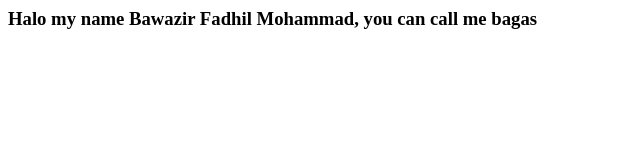
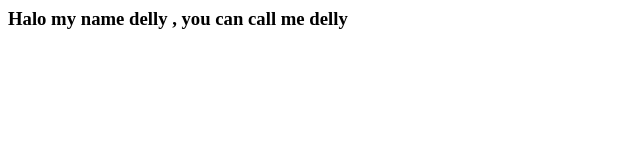
Before and after one commit to delly222/bagasbawazir.github.io, a plain HTML site: page index.html in a window 1280 px wide. Shown: the whole page, without its empty margins (0-640 px from the left). Drawn offline with Linux system fonts and the light colour scheme.

Commit message:
Update index.html

```diff
--- a/index.html
+++ b/index.html
@@ -4,7 +4,7 @@
 	<title>Bawazir</title>
 </head>
 <body>
-	<h3>Halo my name Bawazir Fadhil Mohammad, you can call me bagas</h3>
+	<h3>Halo my name delly , you can call me delly</h3>
 	<div>
 
 	</div>
```
